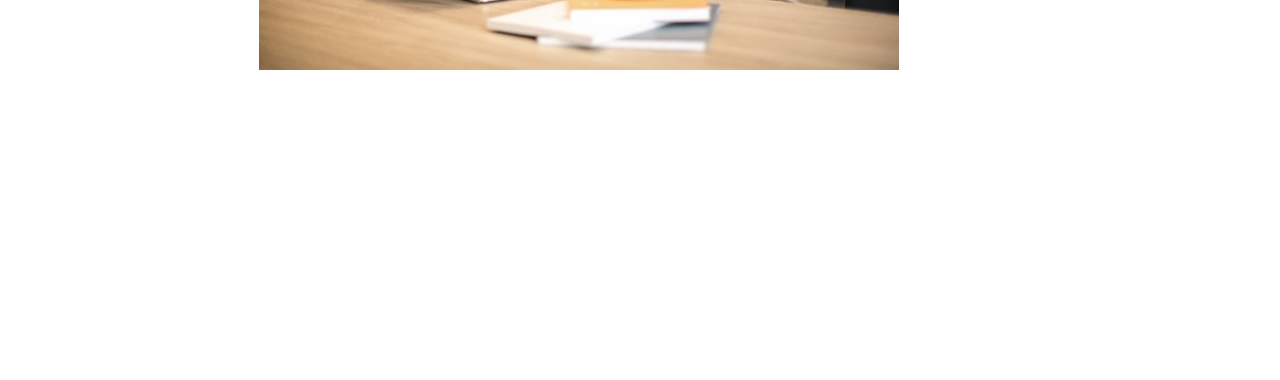
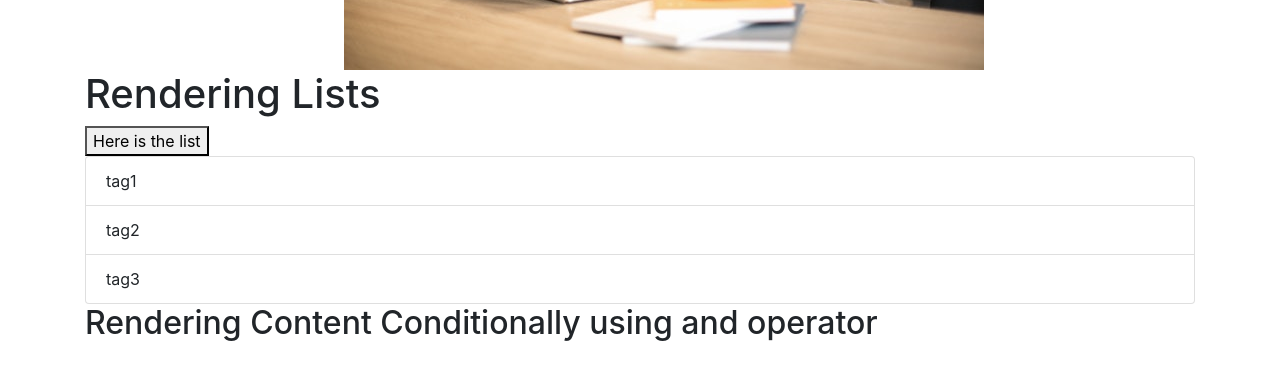
Before and after one commit to emmeiwhite/makeithappen, a React (Create React App) app: page / in a window 1280 px wide. Both pictures are taken after a click on the button "Increment". Shown: the part 356-736 px from the top of the page. Built offline with nearby package versions, Linux system fonts and the light colour scheme.

Commit message:
Conditional Data Rendering

```diff
--- a/public/index.html
+++ b/public/index.html
@@ -25,7 +25,7 @@
     <noscript>
       You need to enable JavaScript to run this app.
     </noscript>
-    <div id="root"></div>
+    <div id="root" class="container"></div>
     <!--
       This HTML file is a template.
       If you open it directly in the browser, you will see an empty page.
--- a/src/App.js
+++ b/src/App.js
@@ -6,7 +6,7 @@ import Counter from './components/counter';
 class App extends React.Component{
     render(){
         return(
-               <Counter/>
+               <Counter />
         );
     }
 }
--- a/src/components/counter.js
+++ b/src/components/counter.js
@@ -10,7 +10,7 @@ class Counter extends Component {
         count:0,
         imgPerson:'https://picsum.photos/200', // getting from the server
         localImage:'./images/person8',
-        altText:"UnAble to load the local image"
+        lists:['tag1','tag2','tag3']
     }
 
     styles = {
@@ -24,16 +24,28 @@ class Counter extends Component {
                 <img src={this.state.imgPerson} alt="Not Loading, Not Loading"/>
                 <img src={person} style={this.styles}/>
                 <button onClick={this.onClickHandler} className="btn btn-secondary btn-sm">Increment</button>
+                {/* Rendering Lists: */}
+                <h1>Rendering Lists</h1> <button onClick={this.makeListsEmpty}>{this.state.lists.length===0?"SHOW LISTS":"Here is the list"}</button>
+                {this.renderTags()}
+
+                {/* true && 'hello where is JSX' return trusy statement, the last truesy statement*/}
+
+                {
+                    this.state.count===10 && (<h2>Rendering Content Conditionally using and operator</h2>)
+                }
+
+
+
             </React.Fragment>);
     }
 
-    newMethod() {
+    newMethod=()=> {
         let classes = "badge  m-2 badge-";
         classes += this.state.count === 0 ? 'warning' : 'danger';
         return classes;
     }
 
-    formatCount(){
+    formatCount=()=>{
         const {count} = this.state; // Object Destructuring
 
         return count===0?"ZERO":count;
@@ -41,11 +53,27 @@ class Counter extends Component {
     }
 
     onClickHandler=()=>{
-        const {count} = this.state;
-
-        const newState = {...this.state};//We never mutate the state
+        const newState = {...this.state};//We never mutate the state, Here we have copied the state
         newState.count=10;
         this.setState(newState);
+    }
+
+    renderTags=()=>{
+        if(this.state.lists.length===0) return <h2>There are no list of tags to display !!!</h2>
+
+        return (
+            <ul className="list-group">
+                {this.state.lists.map((tag,index)=><li key={index} className="list-group-item">{tag}</li>)} {/*Returning in one shot*/}
+            </ul>
+        )
+    }
+
+    makeListsEmpty=()=>{
+        const modifiedState = {...this.state};
+        modifiedState.lists = [];
+        this.setState(
+           modifiedState
+        )
     }
 }
 
```
